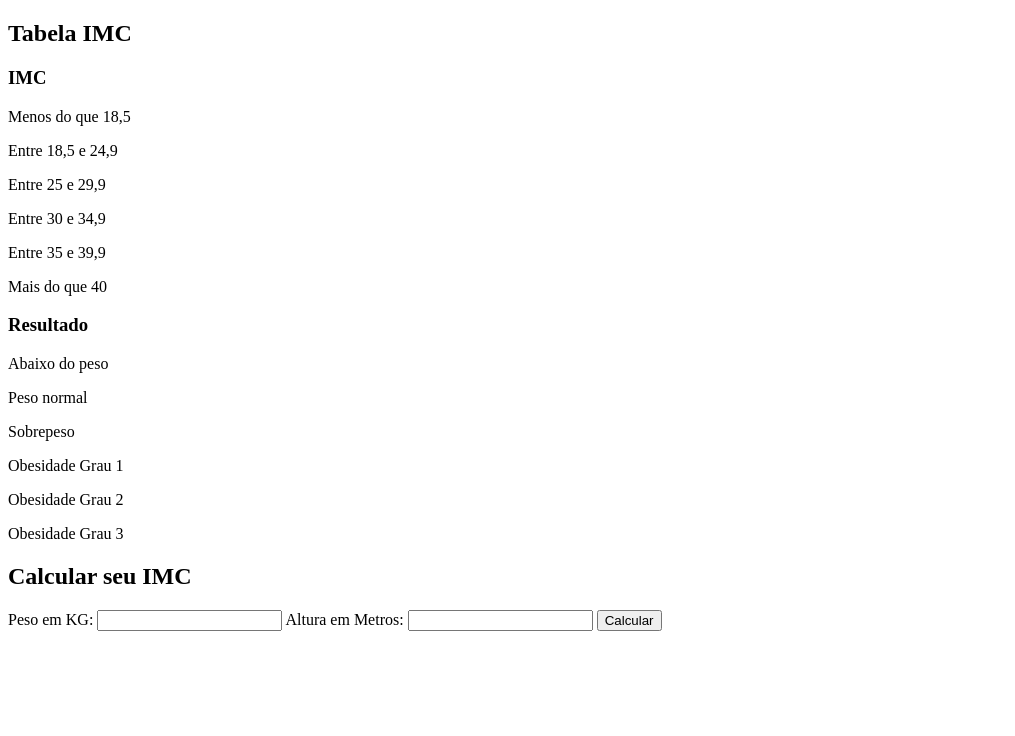
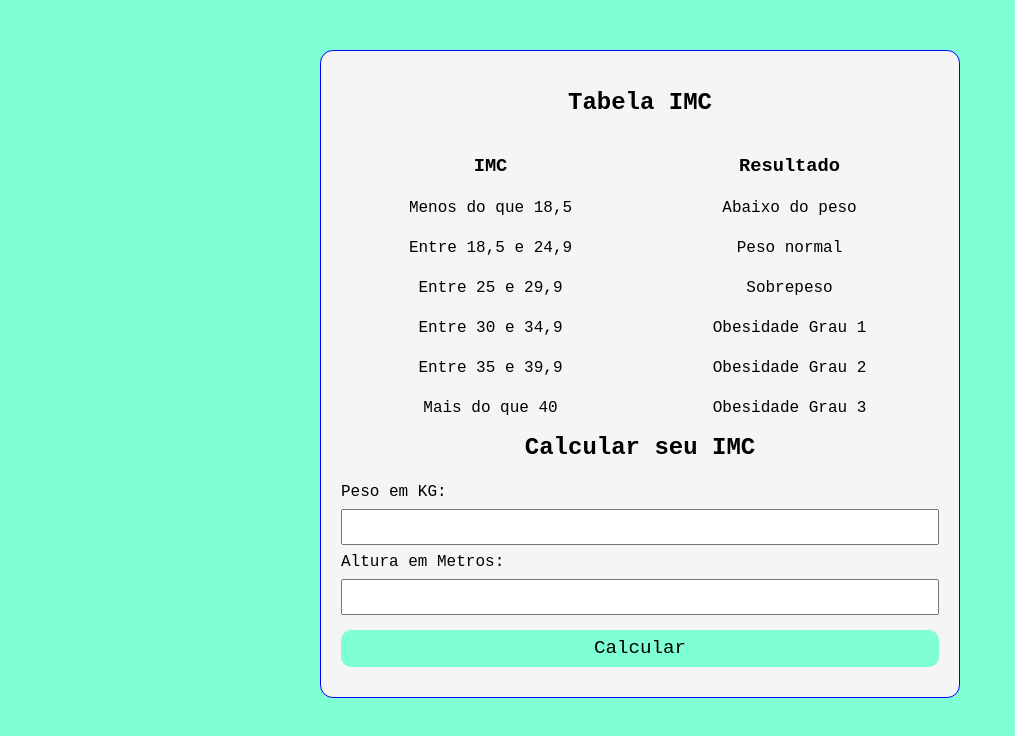
Before and after one commit to widemar/projetoCalculadoraIMC, a plain HTML site: page index.html in a window 1280 px wide. Shown: the whole page, without its empty margins (0-1015 px from the left). Drawn offline with Linux system fonts and the light colour scheme.

Commit message:
projetoAtualizado

```diff
--- a/index.html
+++ b/index.html
@@ -4,7 +4,7 @@
 <head>
   <meta charset="UTF-8">
   <meta name="viewport" content="width=device-width, initial-scale=1.0">
-  <link rel="stylesheet" href="./assets/css/style.css.css">
+  <link rel="stylesheet" href="./assets/css/style.css">
   <title>Calculadora de IMC</title>
 </head>
 
```
